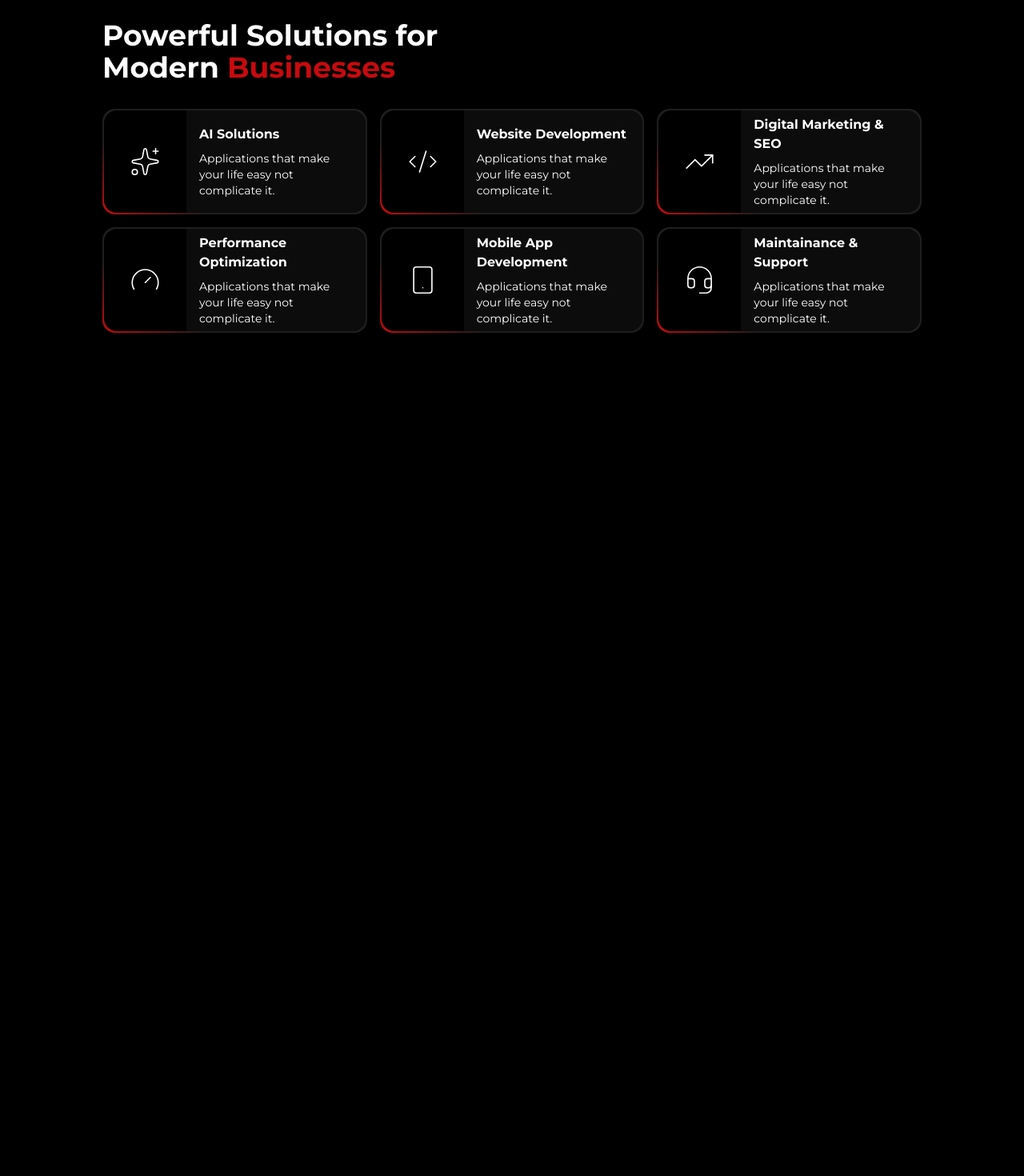
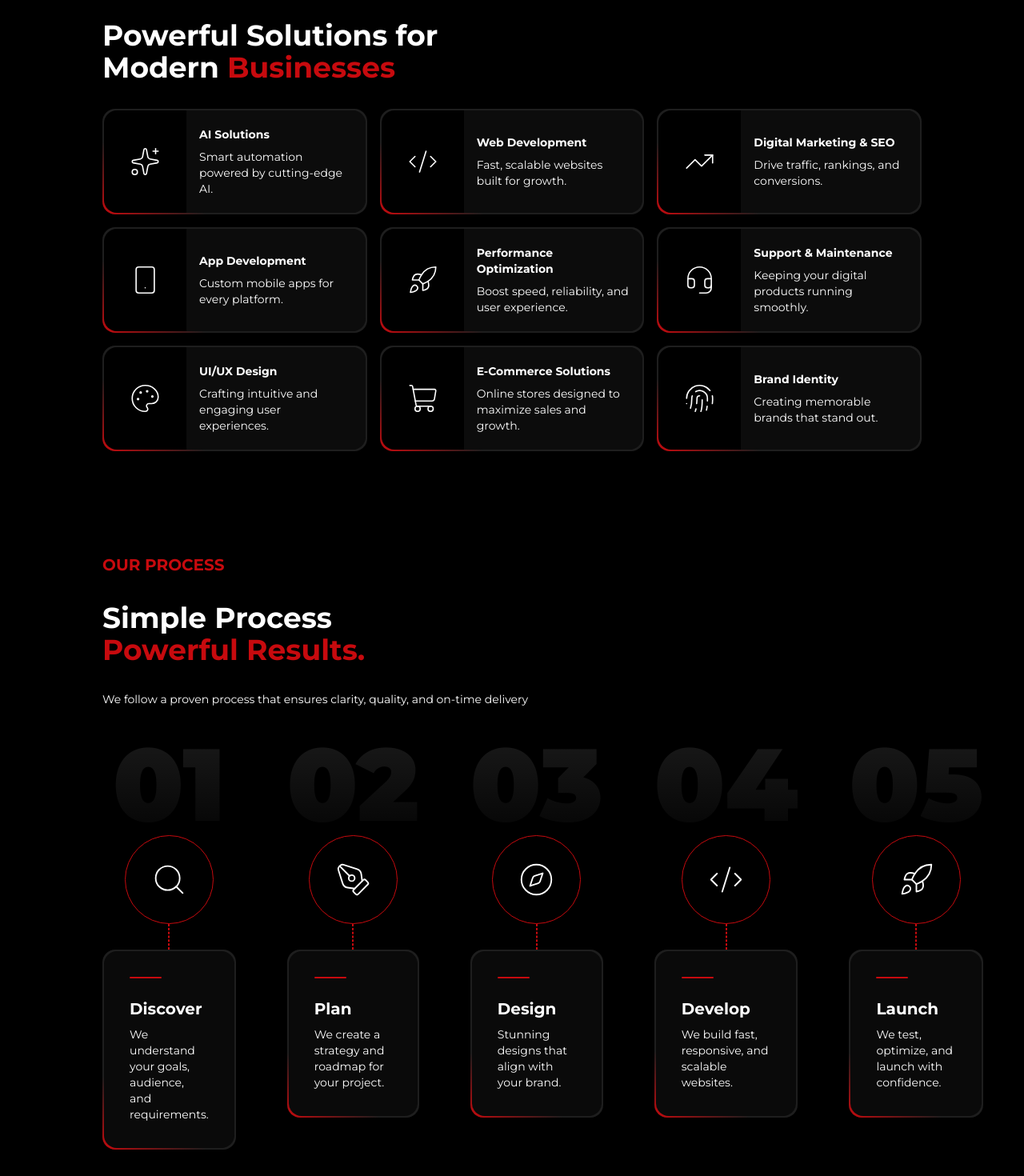
Before and after one commit to ayush-kashyap/austelix-front, a Next.js app: page / in a window 1280 px wide. Shown: the part 900-2370 px from the top of the page at 80% size. Before the commit the page ends 1380 px from the top, so only its background shows below. Built offline with nearby package versions, Linux system fonts and the light colour scheme.

Commit message:
made everything responsive and added about us page

```diff
--- a/src/app/globals.css
+++ b/src/app/globals.css
@@ -101,8 +101,23 @@ background-color: var(--secondary-color);
 .decoration-secondary{
   text-decoration-color: var(--secondary-color);
 }
+.number-bg {
+  background: linear-gradient(
+    180deg,
+    rgba(255,255,255,0.1) 0%,
+    rgba(255,255,255,0.02) 100%
+  );
 
+  -webkit-background-clip: text;
+  -webkit-text-fill-color: transparent;
+}
 
+.border-secondary{
+  border-color: var(--secondary-color);
+}
+.backdrop-shadow-white{
+  filter: drop-shadow(0 0 20px rgba(255,255,255,0.2));
+}
 /* @keyframes sliding{
   0%{
     transform: translateX(-1rem);
--- a/src/app/page.js
+++ b/src/app/page.js
@@ -1,12 +1,14 @@
 import WhatWeDo from "@/components/what-we-do";
 import WelcomeScreen from "../components/welcome-screen";
 import { Brain,ArrowRight  } from "lucide-react";
+import OurProcess from "@/components/our-process";
 
 export default function Home() {
   return (
     <>
     <WelcomeScreen/>
     <WhatWeDo/>
+    <OurProcess/>
     </>
 
 
--- a/src/components/header.js
+++ b/src/components/header.js
@@ -1,6 +1,7 @@
 import React from 'react'
 import Image from 'next/image'
 import { ArrowRight } from 'lucide-react'
+import Link from 'next/link'
 
 function Header() {
   return (
@@ -17,15 +18,15 @@ function Header() {
     <nav
     className='font-bold font-dm-sans text-center gap-4 md:flex hidden'
     >
-        <a href='#'>Home</a>
-        <a href='#'>Services</a>
-        <a href='#'>About Us</a>
-        <a href='#'>Work</a>
-        <a href='#'>Pricing</a>
-        <a href='#'>Blog</a>
-        <a href='#'>Contact Us</a>
+        <Link href='#'>Home</Link>
+        <Link href='#'>Services</Link>
+        <Link href='/about-us'>About Us</Link>
+        <Link href='#'>Work</Link>
+        <Link href='#'>Pricing</Link>
+        <Link href='#'>Blog</Link>
+        <Link href='#'>Contact Us</Link>
     </nav>
-    <a
+    <Link
     href='https://ayushk.in'
     target='_blank'
     className='flex justify-between items-center gap-4 bg-white  md:px-4 md:py-2  py-1 px-2 rounded-full font-semibold'
@@ -34,7 +35,7 @@ function Header() {
     <div
     className='bg-secondary  p-1 rounded-full'
     ><ArrowRight/></div>
-    </a>
+    </Link>
     </header>
 
   )
--- /dev/null
+++ b/src/components/our-process.js
@@ -0,0 +1,132 @@
+import React from 'react'
+import {
+    Search,
+    Compass,
+    PenTool,
+    Code2,
+    Rocket,
+
+} from "lucide-react";
+
+function OurProcess() {
+
+    const steps = [
+        {
+            step: "01",
+            title: "Discover",
+            description:
+              "We understand your goals, audience, and requirements.",
+            icon: Search,
+          },
+          {
+            step: "02",
+            title: "Plan",
+            description:
+              "We create a strategy and roadmap for your project.",
+            icon: PenTool,
+          },
+          {
+            step: "03",
+            title: "Design",
+            description:
+              "Stunning designs that align with your brand.",
+            icon: Compass,
+          },
+          {
+            step: "04",
+            title: "Develop",
+            description:
+              "We build fast, responsive, and scalable websites.",
+            icon: Code2,
+          },
+          {
+            step: "05",
+            title: "Launch",
+            description:
+              "We test, optimize, and launch with confidence.",
+            icon: Rocket,
+          },
+    ]
+    return (
+        <div className=' md:px-32 px-6 md:py-16 pb-8 flex flex-col justify-start gap-8'>
+            <span className='md:text-xl text-lg font-bold text-secondary'>
+                OUR PROCESS
+            </span>
+            <span className='flex justify-between'>
+                <span className='md:text-4xl text-xl font-bold '>
+                    Simple Process<br />
+                    <span className='text-secondary '>
+                        Powerful Results.
+                    </span>
+
+                </span>
+            </span>
+            <span className='text-xs md:text-sm'>We follow a proven process that ensures clarity,
+                quality, and on-time delivery</span>
+
+            <div
+                className='flex md:flex-row flex-col justify-evenly items-start gap-16'
+            >
+                {steps.map(
+                    (item) => {
+                        const Icon = item.icon
+                        return <div key={item.step} className='flex md:flex-col flex-row items-start md:items-center '>
+
+                            <span className=" md:text-9xl text-6xl font-black number-bg">
+                                {item.step}
+                            </span>
+
+                            <div className='flex items-center flex-col'>
+                            <div className=" p-8 rounded-full border border-secondary ">
+                                <Icon
+                                    size={45}
+                                    strokeWidth={1}
+                                />
+                            </div>
+                            <div
+                                className='h-8 border border-secondary border-dashed'
+                            >
+                            </div>
+                            <div className=''>
+                                <div
+                                    key={item.title}
+                                    className='bg-gradient-border rounded-2xl p-0.5 md:max-w-[calc(15vw)] w-full'
+                                >
+
+
+                                        <div
+                                            className='bg-[rgba(10,10,10,1)]  rounded-2xl  p-8 flex flex-col justify-center gap-2 '
+                                        >
+                                            <div
+                                            className='h-0.5 w-10 bg-secondary rounded-3xl mb-4'
+                                            >
+
+                                            </div>
+
+                                            <span
+                                                className='md:text-xl text-lg font-bold '
+                                            >
+                                                {item.title}
+                                            </span>
+
+                                            <span className='md:text-sm text-xs'>
+                                                {item.description}
+                                            </span>
+                                        </div>
+
+
+
+                                </div>
+                            </div>
+                            </div>
+                        </div>
+                    }
+                )
+                }
+            </div>
+
+        </div>
+    )
+}
+
+export default OurProcess
--- a/src/components/what-we-do.js
+++ b/src/components/what-we-do.js
@@ -1,17 +1,65 @@
 import React from 'react'
-import { Sparkles, Gauge, CodeXml, TrendingUp, Headset, Smartphone } from 'lucide-react'
+import { Sparkles, Rocket,Palette,ShoppingCart,Fingerprint, CodeXml, TrendingUp, Headset, Smartphone } from 'lucide-react'
 
 function WhatWeDo() {
+
+       const services = [
+        {
+          icon: Sparkles,
+          title: "AI Solutions",
+          description: "Smart automation powered by cutting-edge AI.",
+        },
+        {
+          icon: CodeXml,
+          title: "Web Development",
+          description: "Fast, scalable websites built for growth.",
+        },
+        {
+          icon: TrendingUp,
+          title: "Digital Marketing & SEO",
+          description: "Drive traffic, rankings, and conversions.",
+        },
+        {
+          icon: Smartphone,
+          title: "App Development",
+          description: "Custom mobile apps for every platform.",
+        },
+        {
+          icon: Rocket,
+          title: "Performance Optimization",
+          description: "Boost speed, reliability, and user experience.",
+        },
+        {
+          icon: Headset,
+          title: "Support & Maintenance",
+          description: "Keeping your digital products running smoothly.",
+        },
+        {
+          icon: Palette,
+          title: "UI/UX Design",
+          description: "Crafting intuitive and engaging user experiences.",
+        },
+        {
+          icon: ShoppingCart,
+          title: "E-Commerce Solutions",
+          description: "Online stores designed to maximize sales and growth.",
+        },
+        {
+          icon: Fingerprint,
+          title: "Brand Identity",
+          description: "Creating memorable brands that stand out.",
+        },
+    ];
     return (
         <div
-            className=' gap-8 bg-black px-32 py-16 flex flex-col justify-start'
+            className=' gap-8 bg-black md:px-32 px-6 md:py-16 py-8 flex flex-col justify-start'
         >
-            <span className='text-center text-secondary font-bold text-xl '>
+            <span className=' text-secondary font-bold md:text-xl '>
                 WHAT WE OFFER
             </span>
 
             <span className='flex justify-between'>
-                <span className='text-4xl font-bold flex-2'>
+                <span className='md:text-4xl text-xl font-bold flex-2'>
                     Powerful Solutions for <br />
                     Modern <span className='text-secondary'>Businesses</span>
                 </span>
@@ -26,16 +74,21 @@ function WhatWeDo() {
 
 
             <div
-                className='grid grid-cols-3 gap-4'
+                className='grid md:grid-cols-3 grid-cols-1 gap-4'
             >
 
-                <div
+                {
+                    services.map((service)=>{
+                    const Icon=service.icon;
+                    return <div
+                    key={service.title}
                     className='bg-gradient-border rounded-2xl'
                 >
                     <div
                         className='bg-black m-0.5 h-32 rounded-2xl flex items-center'
                     >
-                        <Sparkles
+                        <
+                            Icon
                             size={60}
                             strokeWidth={1}
                             className='mx-8'
@@ -45,20 +98,22 @@ function WhatWeDo() {
                         >
 
                             <span
-                                className='text-md font-bold '
+                                className='md:text-md text-sm font-bold '
                             >
-                                AI Solutions
+                                {service.title}
                             </span>
 
-                            <span className='text-sm'>
-                                Applications that make your life easy not complicate it.
+                            <span className='md:text-sm text-xs'>
+                                {service.description}
                             </span>
                         </div>
 
                     </div>
 
-                </div>
-                <div
+                    </div>})
+
+                }
+                {/* <div
                     className='bg-gradient-border rounded-2xl'
                 >
                     <div
@@ -203,7 +258,7 @@ function WhatWeDo() {
 
                     </div>
 
-                </div>
+                </div> */}
             </div>
 
 
```
Also changed, not shown: src/app/about-us/page.js (added, +63 -0 lines), src/components/welcome-screen.js (+4 -4 lines), public/founder-img.png (added).
